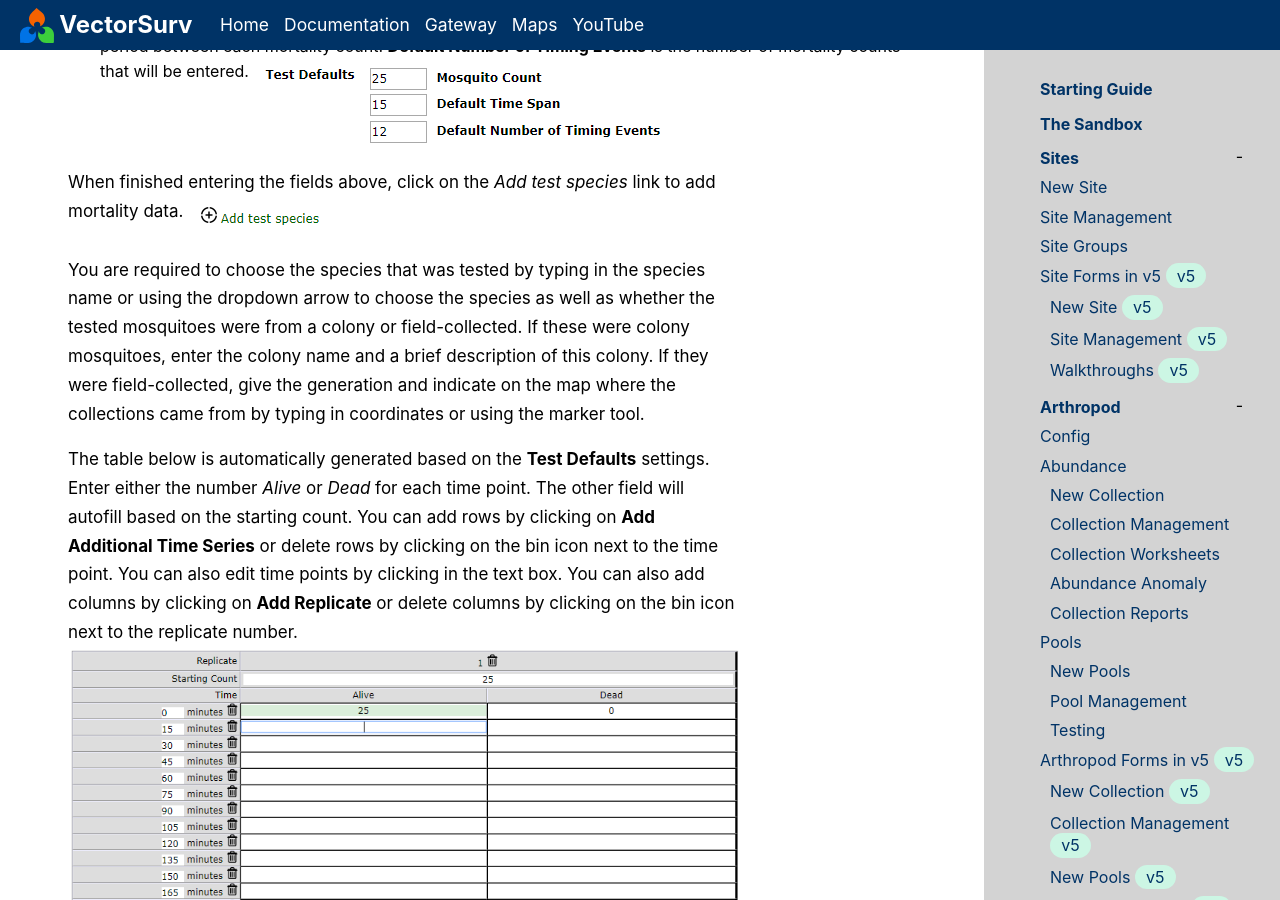
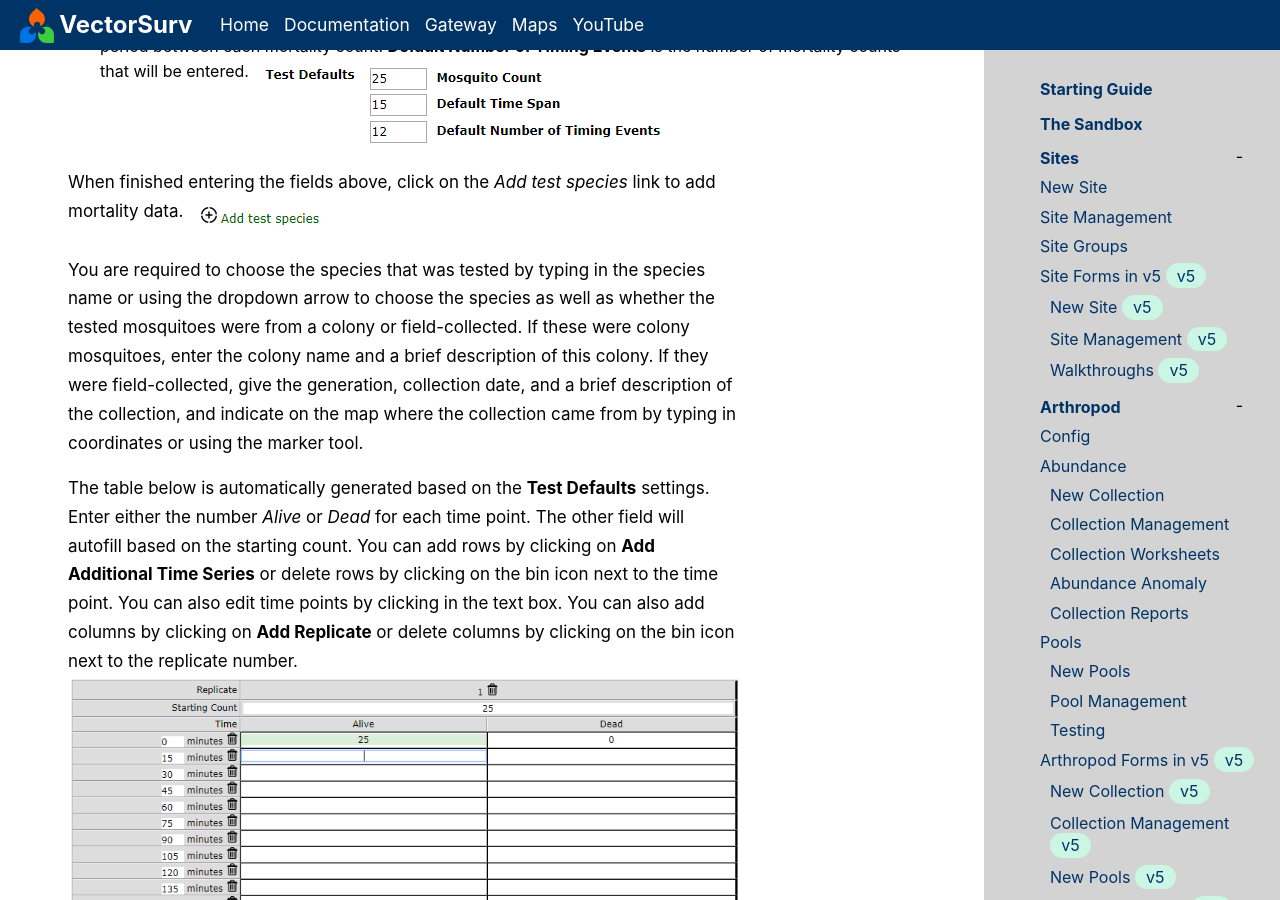
Before and after one commit to tlvaldepena/vectorsurv.org, a Jekyll site: the page built from _docs/resistance/bottle-bioassay.md, in a window 1280 px wide and 900 px high, scrolled down 758 px. Built offline with Jekyll 4.4.1, drawn with Linux system fonts in a browser that asks for light colours.

Commit message:
Mention field collection date in bba doc

```diff
--- a/_docs/resistance/bottle-bioassay.md
+++ b/_docs/resistance/bottle-bioassay.md
@@ -21,7 +21,7 @@ Import new bottle biassay results using this page.
 
 When finished entering the fields above, click on the _Add test species_ link to add mortality data. ![add species link]({{ site.baseur1 }}/assets/images/docs/add-species.PNG)
 
-You are required to choose the species that was tested by typing in the species name or using the dropdown arrow to choose the species as well as whether the tested mosquitoes were from a colony or field-collected. If these were colony mosquitoes, enter the colony name and a brief description of this colony. If they were field-collected, give the generation and indicate on the map where the collections came from by typing in coordinates or using the marker tool.
+You are required to choose the species that was tested by typing in the species name or using the dropdown arrow to choose the species as well as whether the tested mosquitoes were from a colony or field-collected. If these were colony mosquitoes, enter the colony name and a brief description of this colony. If they were field-collected, give the generation, collection date, and a brief description of the collection, and indicate on the map where the collection came from by typing in coordinates or using the marker tool.
 
 The table below is automatically generated based on the **Test Defaults** settings. Enter either the number _Alive_ or _Dead_ for each time point. The other field will autofill based on the starting count. You can add rows by clicking on **Add Additional Time Series** or delete rows by clicking on the bin icon next to the time point. You can also edit time points by clicking in the text box. You can also add columns by clicking on **Add Replicate** or delete columns by clicking on the bin icon next to the replicate number.
 ![Bottle Bioassay]({{ site.baseur1 }}/assets/images/docs/bioassay.PNG)
```
